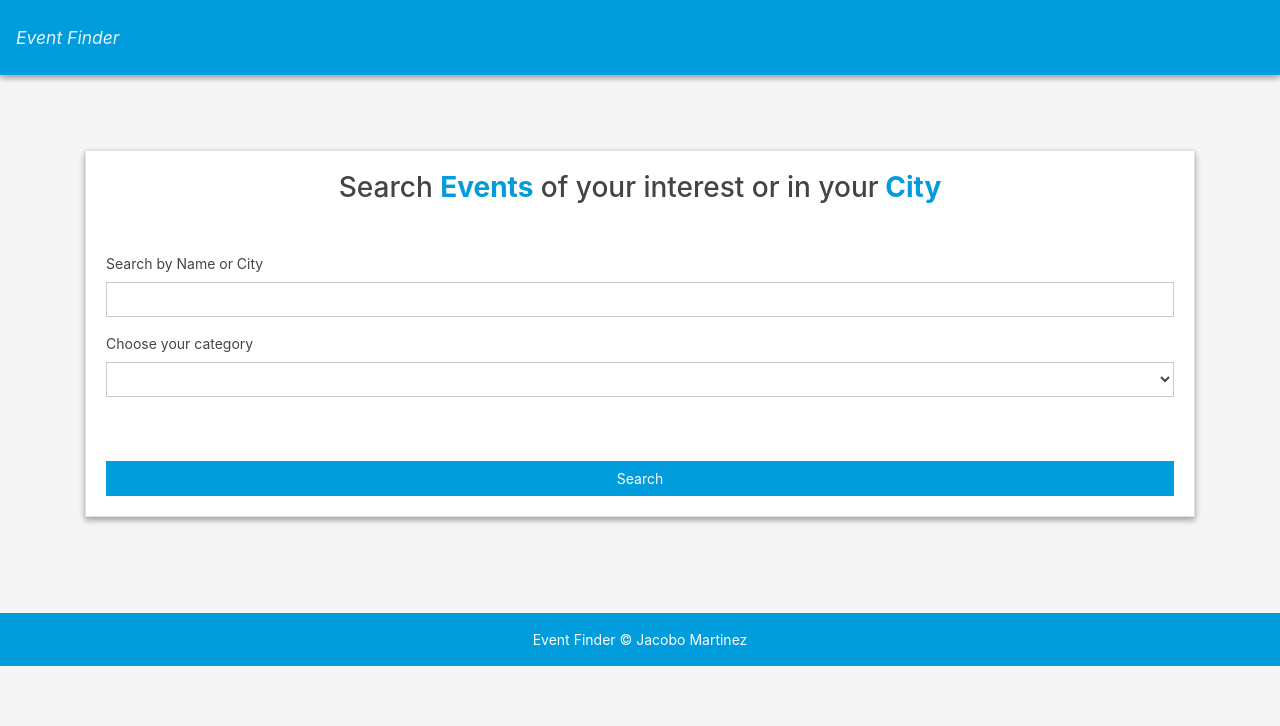
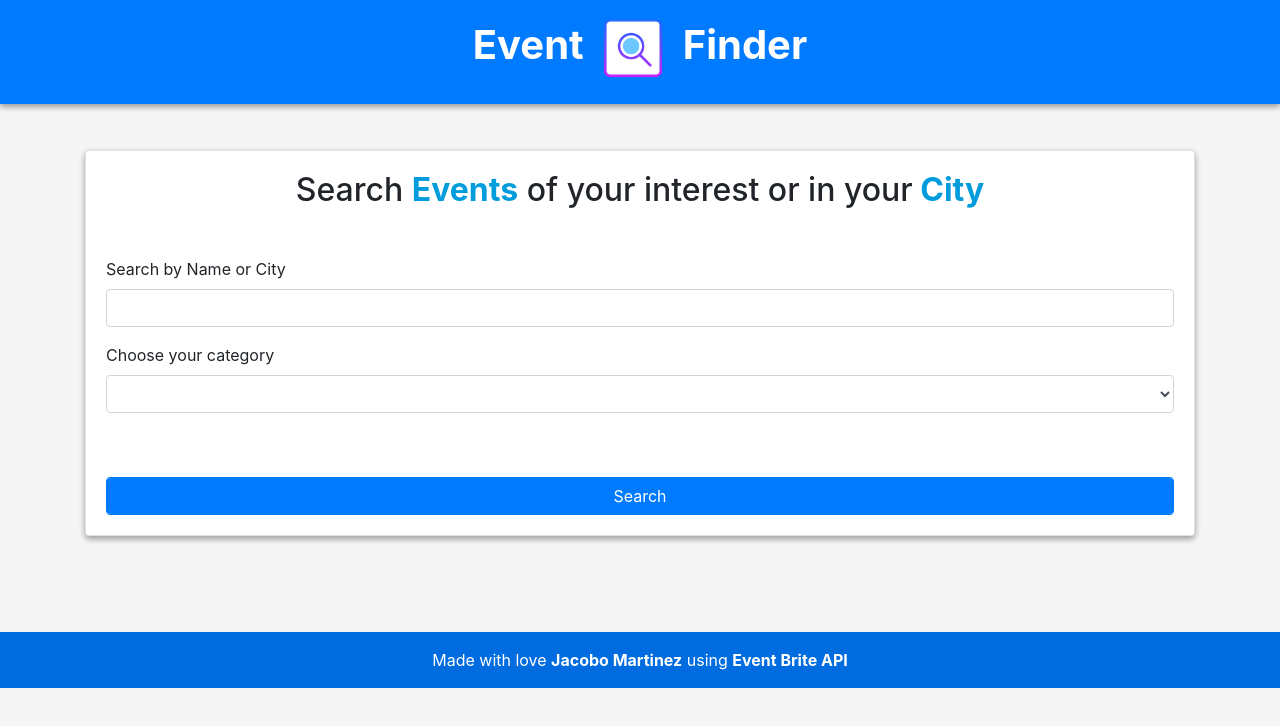
Before and after one commit to cobidev/event-finder, a plain HTML site: page index.html in a window 1280 px wide. Drawn offline with nearby package versions, Linux system fonts and the light colour scheme; no server answers.

Commit message:
add favicon, logo and change colors

```diff
--- a/css/custom.css
+++ b/css/custom.css
@@ -43,3 +43,7 @@ nav {
   color: #009cdc;
   font-weight: bold;
 }
+
+footer {
+  background-color: #006cdf
+}
--- a/index.html
+++ b/index.html
@@ -6,18 +6,30 @@
     <meta name="viewport" content="width=device-width, initial-scale=1.0">
     <meta http-equiv="X-UA-Compatible" content="ie=edge">
     <title>Event Finder</title>
-    <link rel="stylesheet" href="css/bootstrap.css">
+    <link rel="shortcut icon" type="image/png" href="img/favicon.png">
+    <!-- Bootstrap 4 -->
+    <link rel="stylesheet" href="https://stackpath.bootstrapcdn.com/bootstrap/4.1.3/css/bootstrap.min.css" integrity="sha384-MCw98/SFnGE8fJT3GXwEOngsV7Zt27NXFoaoApmYm81iuXoPkFOJwJ8ERdknLPMO" crossorigin="anonymous">
+    <!-- Custom CSS -->
     <link rel="stylesheet" href="css/custom.css">
 
 </head>
 
 <body>
     <nav class="navbar navbar-expand-lg navbar-dark bg-primary fixed-top">
-        <a class="navbar-brand italic" href="index.html">Event Finder</a>
+        <div style="margin: 0 auto">
+            <h1 class="font-weight-bold">
+                <a class="text-white" style="text-decoration: none" href="index.html">
+                Event
+                <img src="./img/favicon.png" width="80" height="80" alt="Logo">
+                Finder
+            </a>
+            </h1>
+        </div>
     </nav>
     <div class="container buscador">
         <div id="buscador" class=" card card-body">
-            <h1 class="text-center two-em mb-5">Search <span class="alter-word">Events</span> of your interest or in your<span class="alter-word"> City</span></h1>
+            <h1 class="text-center two-em mb-5">Search <span class="alter-word">Events</span> of your interest or in
+                your<span class="alter-word"> City</span></h1>
 
             <div class="form-group">
                 <label for="exampleSelect1">Search by Name or City</label>
@@ -35,8 +47,11 @@
         <div id="resultado-eventos" class="row mt-5"></div>
     </div>
 
-    <footer class="mt-5 p-3 text-center bg-primary ">
-        Event Finder &copy; Jacobo Martinez
+    <footer class="mt-5 p-3 text-center ">
+        Made with love
+        <a class="font-weight-bold text-white" href="http://github.com/cobimr">Jacobo Martinez</a>
+        using
+        <a class="font-weight-bold text-white" href="https://www.eventbrite.es/">Event Brite API</a>
     </footer>
 
     <script src="js/eventbrite.js"></script>
```
Also changed, not shown: img/favicon.png (added).
